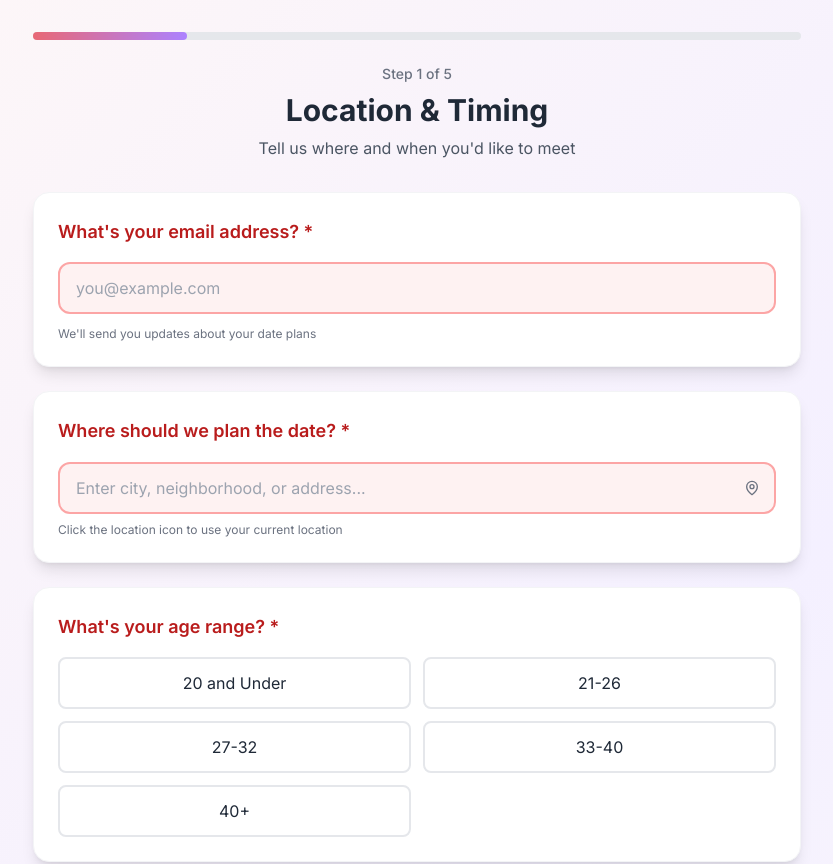
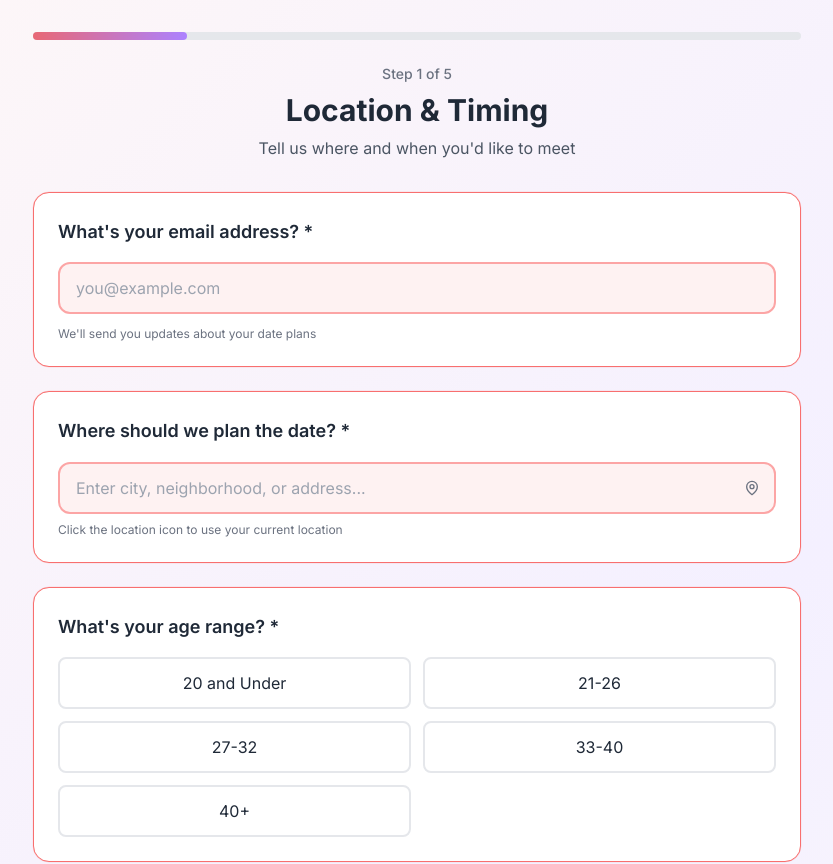
Before and after one commit to EliNalebuff/DateTime, a Next.js app in the folder DateFinderAI/: page /plan in a window 1280 px wide. Shown: the top 864 px of the page, without its empty margins (223-1056 px from the left). Built offline with nearby package versions, Linux system fonts and the light colour scheme.

Commit message:
boarders to requriedfeilds

```diff
--- a/DateFinderAI/app/globals.css
+++ b/DateFinderAI/app/globals.css
@@ -78,6 +78,22 @@ a {
 
 .form-label-required {
   @apply block text-sm font-medium text-red-700 mb-2;
+}
+
+/* Pulsing border animation for required fields */
+@keyframes pulse-border {
+  0%, 100% {
+    border-color: rgb(248 113 113); /* red-400 */
+    box-shadow: 0 0 0 0 rgba(248, 113, 113, 0.4);
+  }
+  50% {
+    border-color: rgb(239 68 68); /* red-500 */
+    box-shadow: 0 0 0 4px rgba(248, 113, 113, 0.2);
+  }
+}
+
+.pulse-red-border {
+  animation: pulse-border 2s ease-in-out infinite;
 }
 
 /* Card styles */
--- a/DateFinderAI/src/components/QuestionCard.tsx
+++ b/DateFinderAI/src/components/QuestionCard.tsx
@@ -17,15 +17,12 @@ const QuestionCard: React.FC<QuestionCardProps> = ({
     <div className={cn(
       'card card-hover transition-all duration-200',
       isHighlighted
-        ? 'border-2 border-red-300 bg-red-50 shadow-red-100'
+        ? 'border-2 pulse-red-border'
         : '',
       className
     )}>
       <div className="space-y-4">
-        <h3 className={cn(
-          'text-lg font-semibold leading-relaxed',
-          isHighlighted ? 'text-red-700' : 'text-gray-800'
-        )}>
+        <h3 className="text-lg font-semibold text-gray-800 leading-relaxed">
           {question}
         </h3>
         <div className="space-y-3">
```
